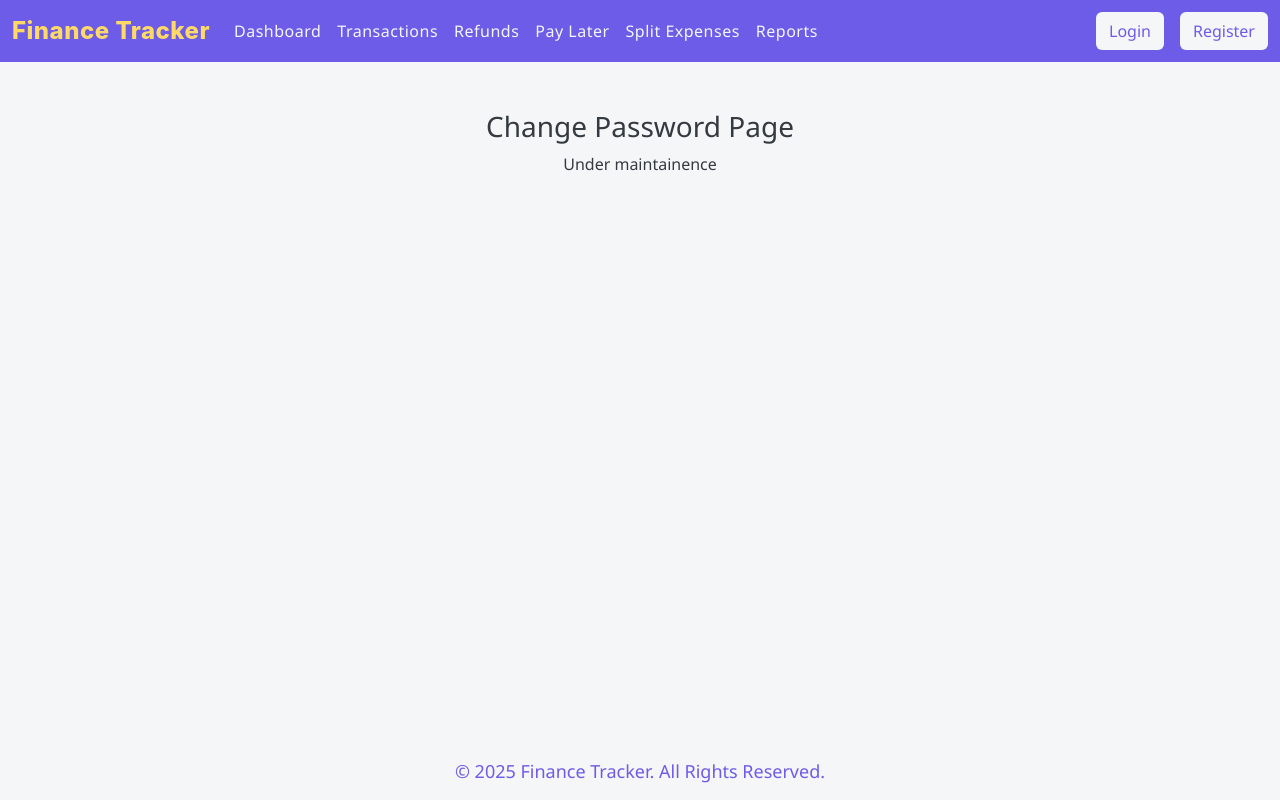
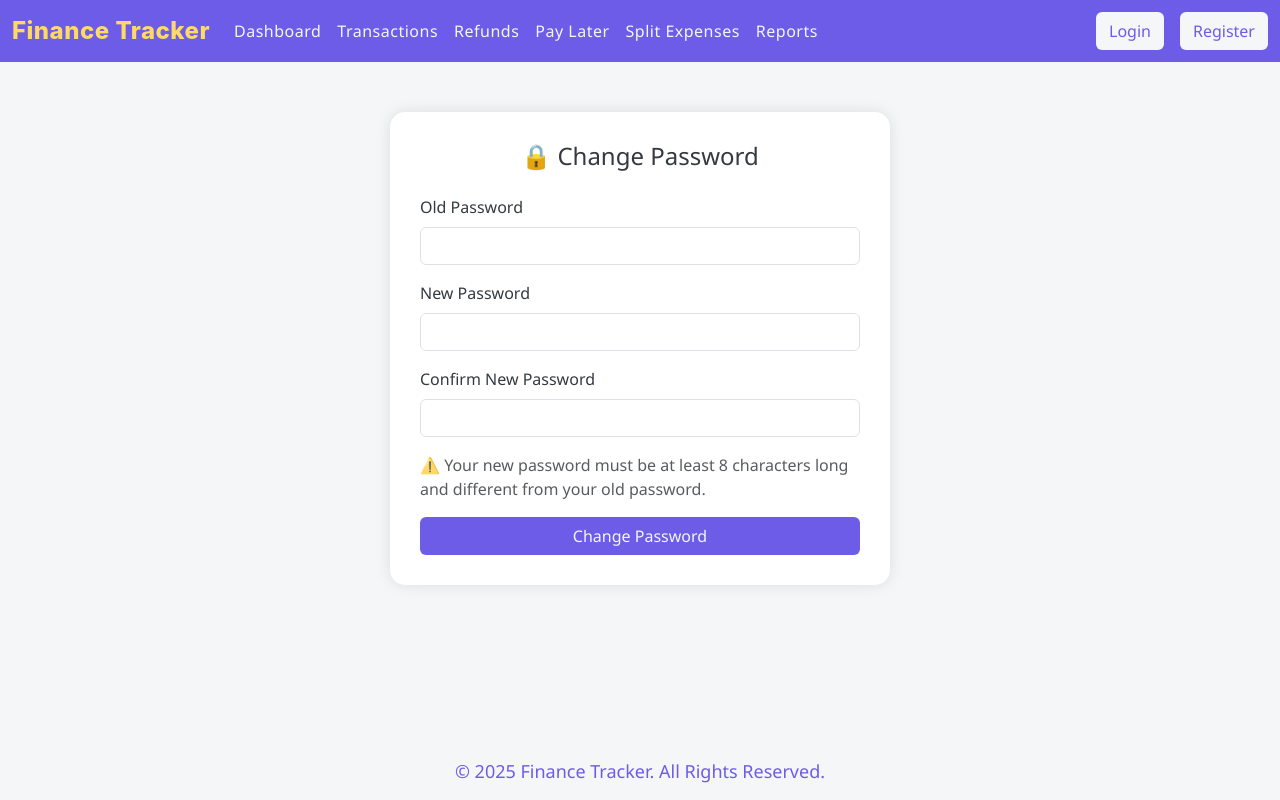
Before and after one commit to Sasi-Kiran-Vullaganti/FinanceTrackerProject, a Django app: template FinanceTrackerApplication/templates/ChangePassword.html in a window 1280 px wide. Run offline with Django 5.2, Linux system fonts and the light colour scheme; the template is opened without the code that fills it, so the values that code supplies are empty.

Commit message:
change pasword functionality

```diff
--- a/FinanceTrackerApplication/templates/ChangePassword.html
+++ b/FinanceTrackerApplication/templates/ChangePassword.html
@@ -1,21 +1,64 @@
 {% extends 'base.html' %}
 
-{% block title %}Login{% endblock %}
+{% block title %}Change Password{% endblock %}
 
 {% block extra_css %}
 <style>
+    .change-password-container {
+        max-width: 500px;
+        margin: 50px auto;
+        padding: 30px;
+        border-radius: 15px;
+        box-shadow: 0 0 15px rgba(0, 0, 0, 0.1);
+        background-color: #ffffff;
+    }
 </style>
 {% endblock %}
 
 {% block content %}
-<center class="mt-5">
-    <h3> Change Password Page</h3>
-<p>Under maintainence</p>
-</center>
+<div class="container">
+    <div class="change-password-container">
+        <h4 class="text-center mb-4">🔒 Change Password</h4>
+
+        {% if messages %}
+            {% for message in messages %}
+                <div class="alert alert-danger alert-dismissible fade show" role="alert">
+                    {{ message }}
+                    <button type="button" class="btn-close" data-bs-dismiss="alert" aria-label="Close"></button>
+                </div>
+            {% endfor %}
+        {% endif %}
+
+        <form method="POST" action="{% url 'ChangePassword' %}">
+            {% csrf_token %}
+
+            <div class="mb-3">
+                <label for="old_password" class="form-label">Old Password</label>
+                <input type="password" name="old_password" id="old_password" class="form-control" required>
+            </div>
+
+            <div class="mb-3">
+                <label for="new_password" class="form-label">New Password</label>
+                <input type="password" name="new_password" id="new_password" class="form-control" required>
+            </div>
+
+            <div class="mb-3">
+                <label for="confirm_password" class="form-label">Confirm New Password</label>
+                <input type="password" name="confirm_password" id="confirm_password" class="form-control" required>
+            </div>
+
+            <p class="text-muted">⚠️ Your new password must be at least 8 characters long and different from your old password.</p>
+
+            <div class="d-grid">
+                <button type="submit" class="btn primary-btn">Change Password</button>
+            </div>
+        </form>
+    </div>
+</div>
 {% endblock %}
 
 {% block extra_js %}
 <script>
-    console.log('Dashboard scripts added')
+    console.log('Change Password page script loaded');
 </script>
 {% endblock %}
```
Also changed, not shown: FinanceTrackerApplication/userModule_App/views.py (+36 -0 lines).
